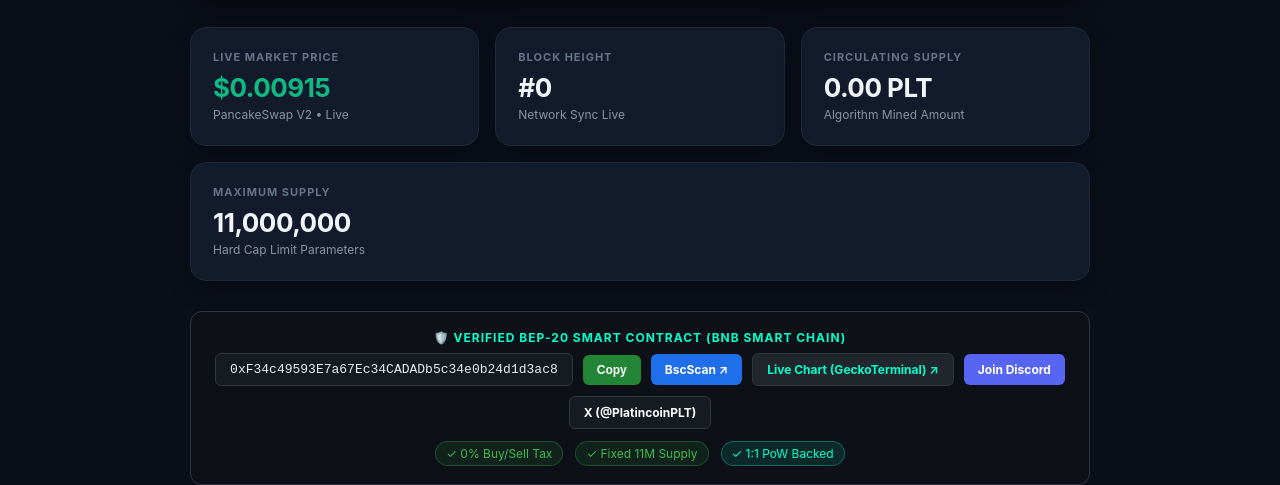
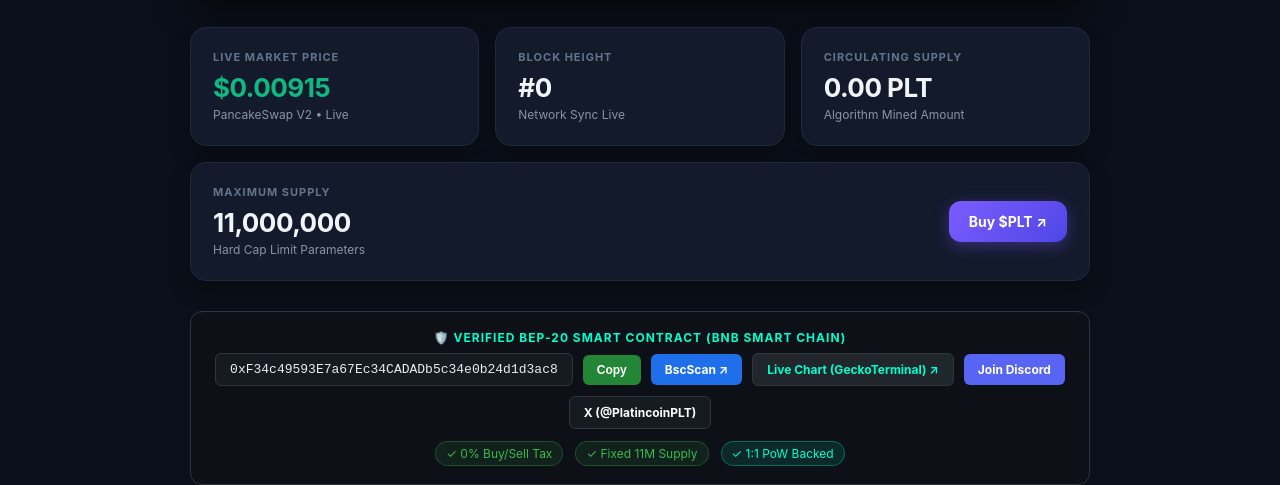
Before and after one commit to Platincoin-Protocol/Platincoin-PLT, a plain HTML site: page index.html in a window 1280 px wide. Shown: the part 335-820 px from the top of the page. Drawn offline with Linux system fonts and the light colour scheme; no server answers; a script that the page names is missing.

Commit message:
Add direct Buy  button inside Maximum Supply card

```diff
--- a/index.html
+++ b/index.html
@@ -154,12 +154,18 @@
         <span class="lang-en" style="font-size: 12px; color: #8b949e;">Algorithm Mined Amount</span>
         <span class="lang-it" style="font-size: 12px; color: #8b949e;">Quantità Estratta</span>
     </div>
-    <div class="card">
-        <h3 class="lang-en">Maximum Supply</h3><h3 class="lang-it">Fornitura Massima</h3>
-        <p>11,000,000</p>
-        <span class="lang-en" style="font-size: 12px; color: #8b949e;">Hard Cap Limit Parameters</span>
-        <span class="lang-it" style="font-size: 12px; color: #8b949e;">Parametri Hard Cap</span>
-    </div>
+    <div class="card" style="display:flex;align-items:center;justify-content:space-between;gap:16px;flex-wrap:wrap;">
+                <div>
+                    <h3 class="lang-en">Maximum Supply</h3><h3 class="lang-it" style="display:none;">Supply Massima</h3>
+                    <p>11,000,000</p>
+                    <span class="lang-en" style="font-size: 12px; color: #8b949e;">Hard Cap Limit Parameters</span>
+                    <span class="lang-it" style="display:none; font-size: 12px; color: #8b949e;">Parametri Limite Hard Cap</span>
+                </div>
+                <a href="https://pancakeswap.finance/swap?outputCurrency=0xF34c49593E7a67Ec34CADADb5c34e0b24d1d3ac8&inputCurrency=0x55d398326f99059fF775485246999027B3197955" target="_blank" rel="noopener" style="padding:12px 20px;border-radius:12px;background:linear-gradient(135deg,#7c5cff,#4f46e5);color:#fff;font-weight:700;font-size:14px;text-decoration:none;white-space:nowrap;box-shadow:0 4px 15px rgba(124,92,255,0.35);">
+                    <span class="lang-en">Buy $PLT ↗</span>
+                    <span class="lang-it" style="display:none;">Compra $PLT ↗</span>
+                </a>
+            </div>
 </div>
 
 <!-- BOX CONTRATTO UFFICIALE & SICUREZZA ON-CHAIN -->
```
